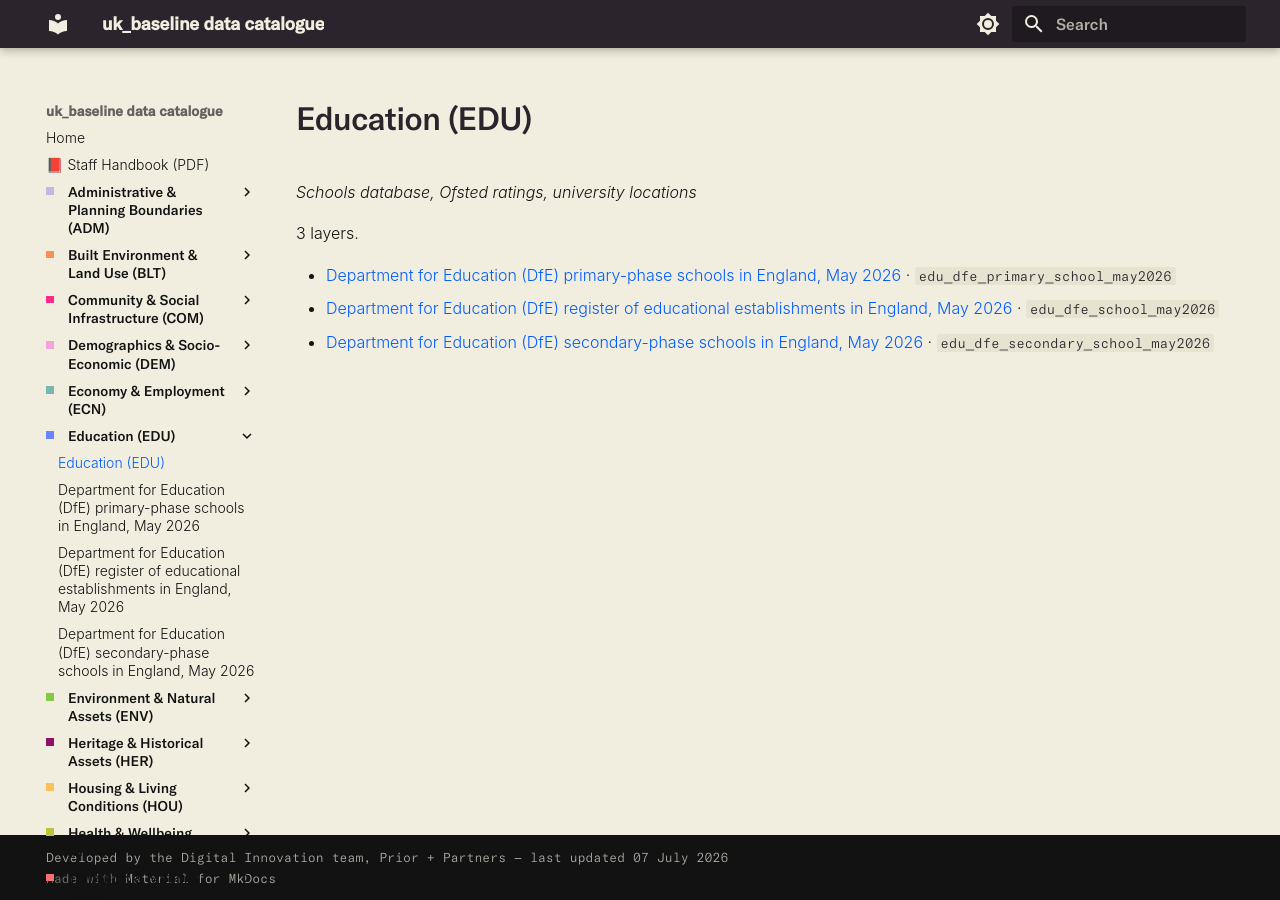
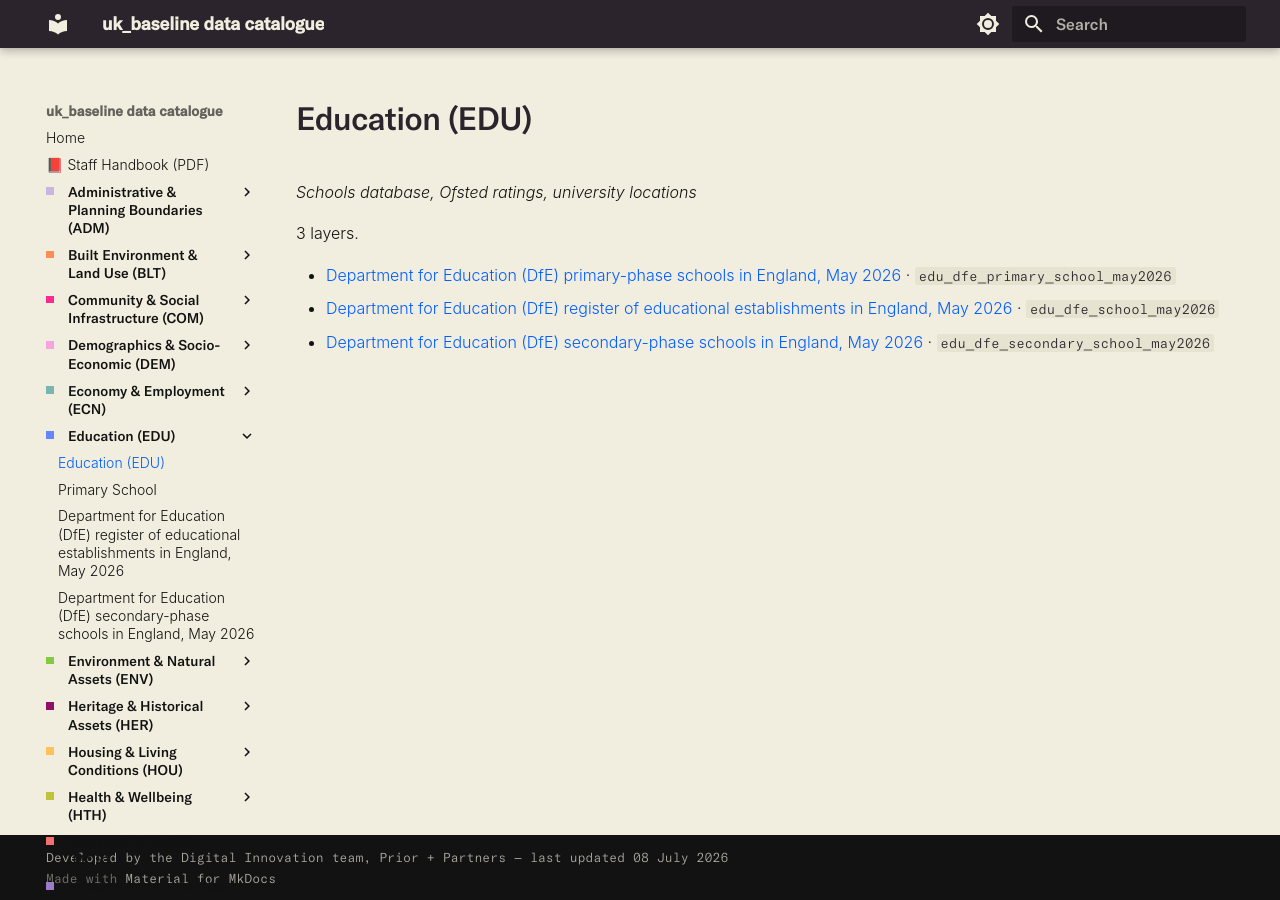
Before and after one commit to Prior-Partners/PP_uk_baseline, an MkDocs documentation site: the page built from docs/EDU/index.md, in a window 1280 px wide. Built offline with MkDocs 1.6.1 and Material for MkDocs 9.7.7, drawn with Linux system fonts in a browser that asks for light colours; some web fonts are replaced.

Commit message:
Refresh catalogue: EDU primary school short name + comment tidy

```diff
--- a/mkdocs.yml
+++ b/mkdocs.yml
@@ -1,6 +1,6 @@
 site_name: uk_baseline data catalogue
 site_description: A guide to every layer in the uk_baseline database.
-copyright: Developed by the Digital Innovation team, Prior + Partners — last updated 07 July 2026
+copyright: Developed by the Digital Innovation team, Prior + Partners — last updated 08 July 2026
 theme:
   name: material
   font: false
@@ -120,7 +120,7 @@ nav:
     - "VOA Stock of Properties - MSOA": ECN/ecn_voa_msoa_stock_properties_2025.md
   - "Education (EDU)":
     - EDU/index.md
-    - "Department for Education (DfE) primary-phase schools in England, May 2026": EDU/edu_dfe_primary_school_may2026.md
+    - "Primary School": EDU/edu_dfe_primary_school_may2026.md
     - "Department for Education (DfE) register of educational establishments in England, May 2026": EDU/edu_dfe_school_may2026.md
     - "Department for Education (DfE) secondary-phase schools in England, May 2026": EDU/edu_dfe_secondary_school_may2026.md
   - "Environment & Natural Assets (ENV)":
```
Also changed, not shown: docs/EDU/edu_dfe_primary_school_may2026.md (+14 -12 lines), docs/index.md (+1 -1 lines).
